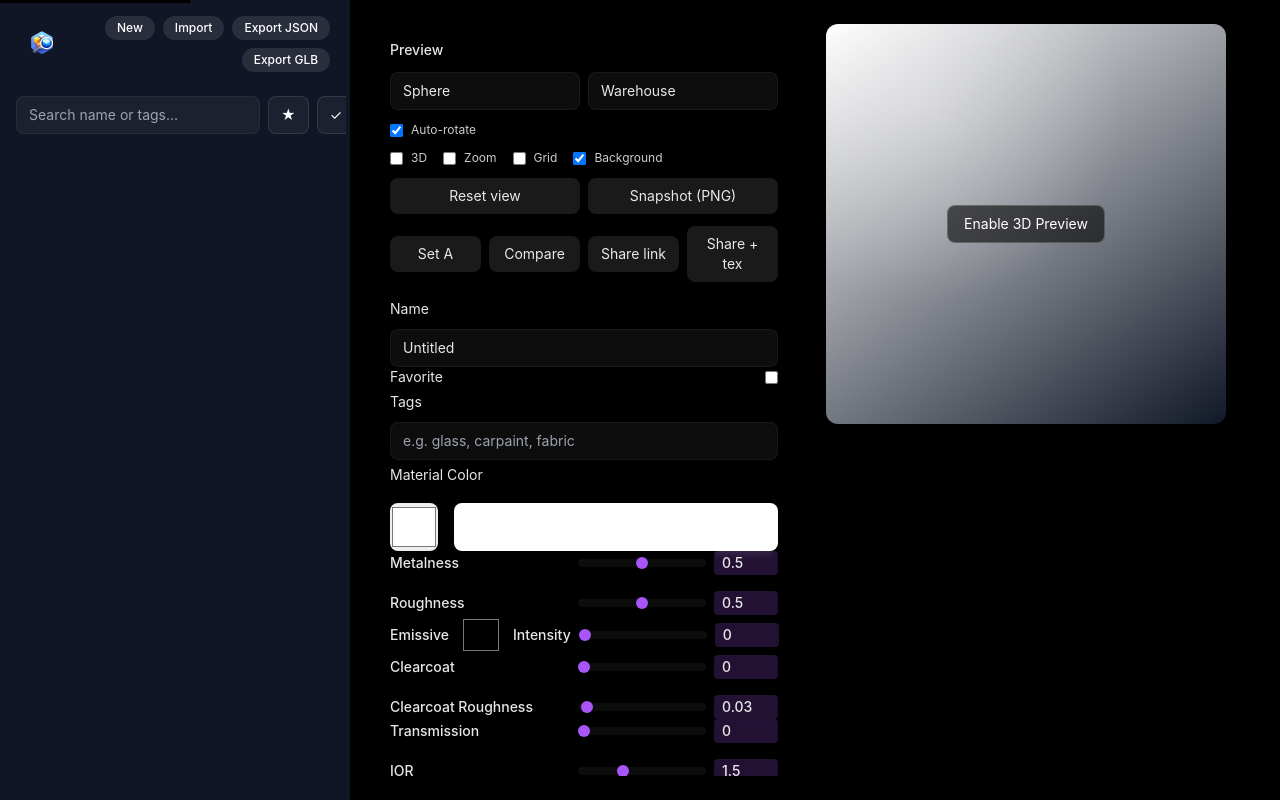
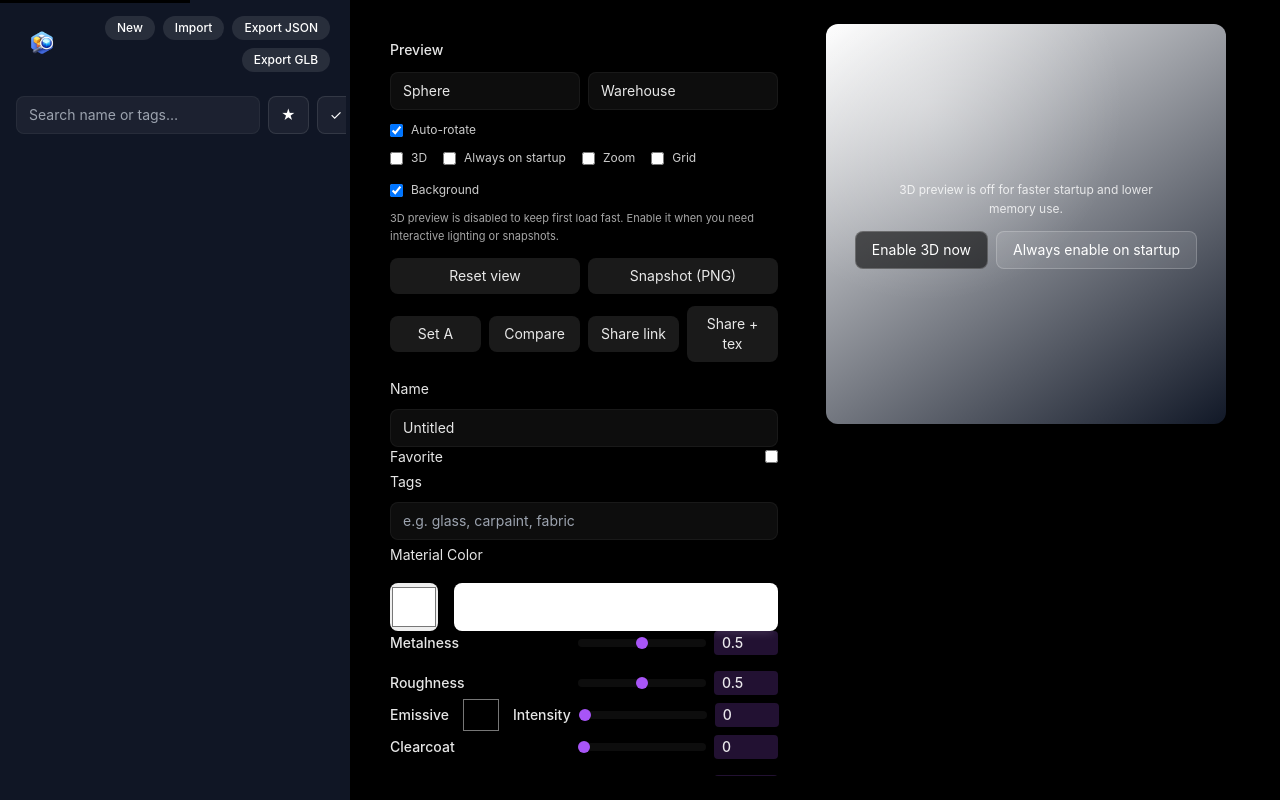
Before and after one commit to mikechaves/material-explorer, a React (Vite) app: page / in a window 1280 px wide. Built offline with nearby package versions, Linux system fonts and the light colour scheme.

Commit message:
ux(preview): clarify perf mode and add always-on startup option

```diff
--- a/src/components/MaterialEditor.tsx
+++ b/src/components/MaterialEditor.tsx
@@ -34,7 +34,11 @@ const MaterialEditor: React.FC = () => {
   const [enableZoom, setEnableZoom] = useState<boolean>(() => window.localStorage.getItem('previewEnableZoom') === 'true');
   const [showGrid, setShowGrid] = useState<boolean>(() => window.localStorage.getItem('previewShowGrid') === 'true');
   const [showBackground, setShowBackground] = useState<boolean>(() => window.localStorage.getItem('previewShowBackground') !== 'false');
-  const [previewEnabled, setPreviewEnabled] = useState<boolean>(() => window.localStorage.getItem('previewEnabled') === 'true');
+  const [previewAutoEnable, setPreviewAutoEnable] = useState<boolean>(() => window.localStorage.getItem('previewAutoEnable') === 'true');
+  const [previewEnabled, setPreviewEnabled] = useState<boolean>(() => {
+    if (window.localStorage.getItem('previewAutoEnable') === 'true') return true;
+    return window.localStorage.getItem('previewEnabled') === 'true';
+  });
   const [compareOn, setCompareOn] = useState(false);
   const [compareA, setCompareA] = useState<MaterialDraft | null>(null);
 
@@ -78,6 +82,9 @@ const MaterialEditor: React.FC = () => {
   useEffect(() => {
     window.localStorage.setItem('previewEnabled', previewEnabled ? 'true' : 'false');
   }, [previewEnabled]);
+  useEffect(() => {
+    window.localStorage.setItem('previewAutoEnable', previewAutoEnable ? 'true' : 'false');
+  }, [previewAutoEnable]);
 
   const copyShareLink = async (url: string, successMessage: string) => {
     try {
@@ -89,6 +96,25 @@ const MaterialEditor: React.FC = () => {
     } catch {
       window.prompt('Copy this link:', url);
     }
+  };
+
+  const enablePreviewNow = () => {
+    setPreviewEnabled(true);
+  };
+
+  const enablePreviewAlways = () => {
+    setPreviewAutoEnable(true);
+    setPreviewEnabled(true);
+  };
+
+  const handlePreviewEnabledToggle = (enabled: boolean) => {
+    setPreviewEnabled(enabled);
+    if (!enabled) setPreviewAutoEnable(false);
+  };
+
+  const handlePreviewAutoEnableToggle = (enabled: boolean) => {
+    setPreviewAutoEnable(enabled);
+    if (enabled) setPreviewEnabled(true);
   };
 
   const handleChange = (e: React.ChangeEvent<HTMLInputElement>) => {
@@ -139,7 +165,9 @@ const MaterialEditor: React.FC = () => {
             material={material}
             previewRef={previewRef}
             previewEnabled={previewEnabled}
-            onEnablePreview={() => setPreviewEnabled(true)}
+            previewAutoEnable={previewAutoEnable}
+            onEnablePreview={enablePreviewNow}
+            onAlwaysEnablePreview={enablePreviewAlways}
             previewEnv={previewEnv}
             previewModel={previewModel}
             autoRotate={autoRotate}
@@ -184,9 +212,17 @@ const MaterialEditor: React.FC = () => {
                 <input
                   type="checkbox"
                   checked={previewEnabled}
-                  onChange={(e) => setPreviewEnabled(e.target.checked)}
+                  onChange={(e) => handlePreviewEnabledToggle(e.target.checked)}
                 />
                 3D
+              </label>
+              <label className="flex items-center gap-2">
+                <input
+                  type="checkbox"
+                  checked={previewAutoEnable}
+                  onChange={(e) => handlePreviewAutoEnableToggle(e.target.checked)}
+                />
+                Always on startup
               </label>
               <label className="flex items-center gap-2">
                 <input
@@ -213,6 +249,11 @@ const MaterialEditor: React.FC = () => {
                 Background
               </label>
             </div>
+            {!previewEnabled && (
+              <div className="text-[11px] text-white/65 leading-relaxed">
+                3D preview is disabled to keep first load fast. Enable it when you need interactive lighting or snapshots.
+              </div>
+            )}
 
             <div className="flex items-center gap-2">
               <button
--- a/src/components/editor/PreviewCompare.tsx
+++ b/src/components/editor/PreviewCompare.tsx
@@ -11,7 +11,9 @@ type PreviewCompareProps = {
   material: MaterialDraft;
   previewRef: React.RefObject<MaterialPreviewHandle>;
   previewEnabled: boolean;
+  previewAutoEnable: boolean;
   onEnablePreview: () => void;
+  onAlwaysEnablePreview: () => void;
   previewEnv: PreviewEnv;
   previewModel: PreviewModel;
   autoRotate: boolean;
@@ -28,7 +30,9 @@ export function PreviewCompare({
   material,
   previewRef,
   previewEnabled,
+  previewAutoEnable,
   onEnablePreview,
+  onAlwaysEnablePreview,
   previewEnv,
   previewModel,
   autoRotate,
@@ -82,14 +86,28 @@ export function PreviewCompare({
             <div className="absolute top-2 left-2 z-10 px-2 py-0.5 rounded-full bg-black/50 text-xs text-white/80">B</div>
           )}
           <div className="w-full h-full rounded-xl relative" style={fallbackSwatchStyle}>
-            <div className="absolute inset-0 flex items-center justify-center">
+            <div className="absolute inset-0 flex flex-col items-center justify-center gap-3 px-4 text-center">
+              <div className="text-xs text-white/80 max-w-[280px] leading-relaxed">
+                3D preview is off for faster startup and lower memory use.
+              </div>
+              <div className="flex flex-wrap items-center justify-center gap-2">
                 <button
                   type="button"
                   onClick={onEnablePreview}
                   className="px-4 py-2 rounded-lg bg-black/60 hover:bg-black/70 border border-white/20 text-white text-sm"
                 >
-                Enable 3D Preview
+                  Enable 3D now
                 </button>
+                {!previewAutoEnable && (
+                  <button
+                    type="button"
+                    onClick={onAlwaysEnablePreview}
+                    className="px-4 py-2 rounded-lg bg-white/10 hover:bg-white/15 border border-white/20 text-white text-sm"
+                  >
+                    Always enable on startup
+                  </button>
+                )}
+              </div>
             </div>
           </div>
         </div>
```
Lines whose indentation alone changed are shown as unchanged.
